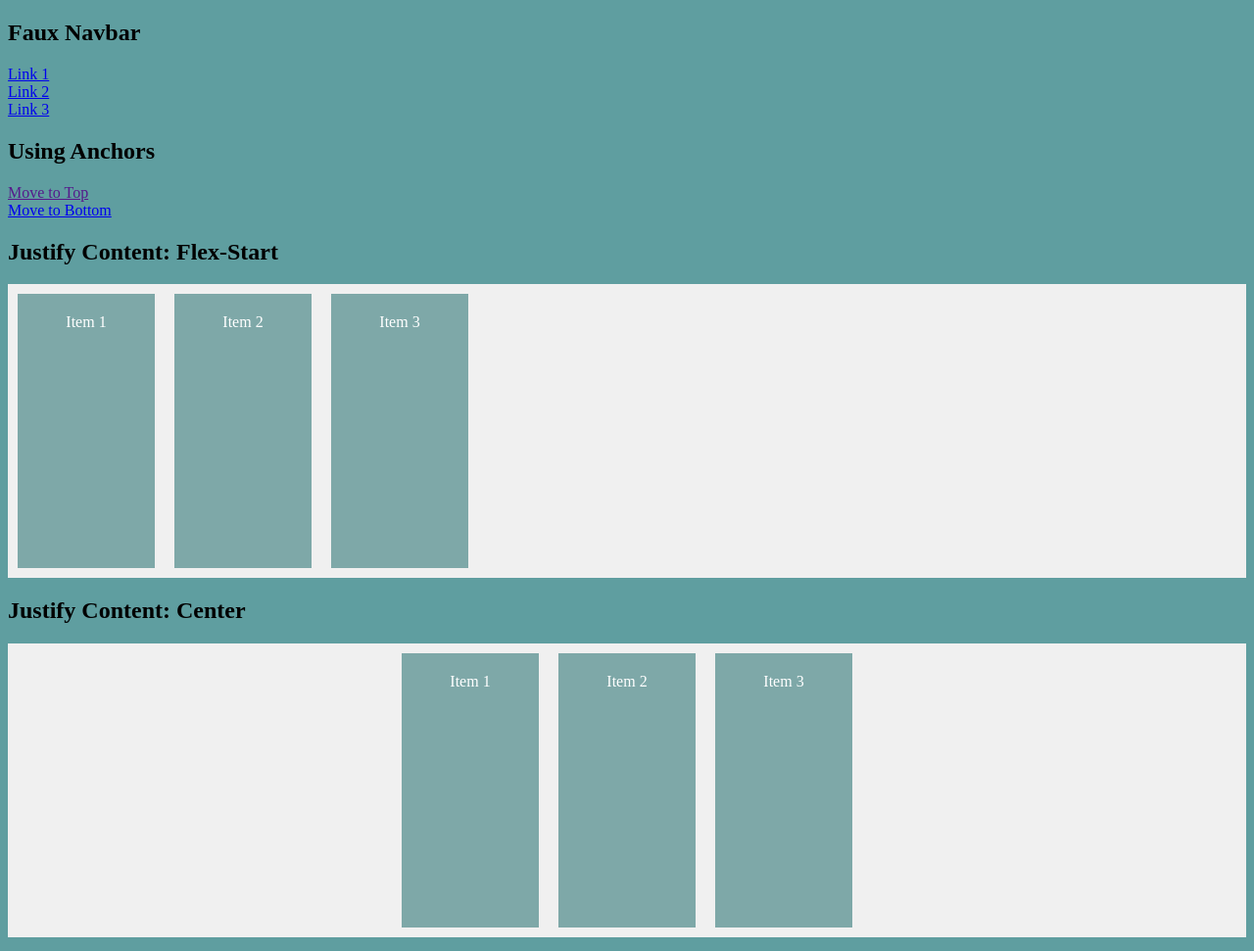
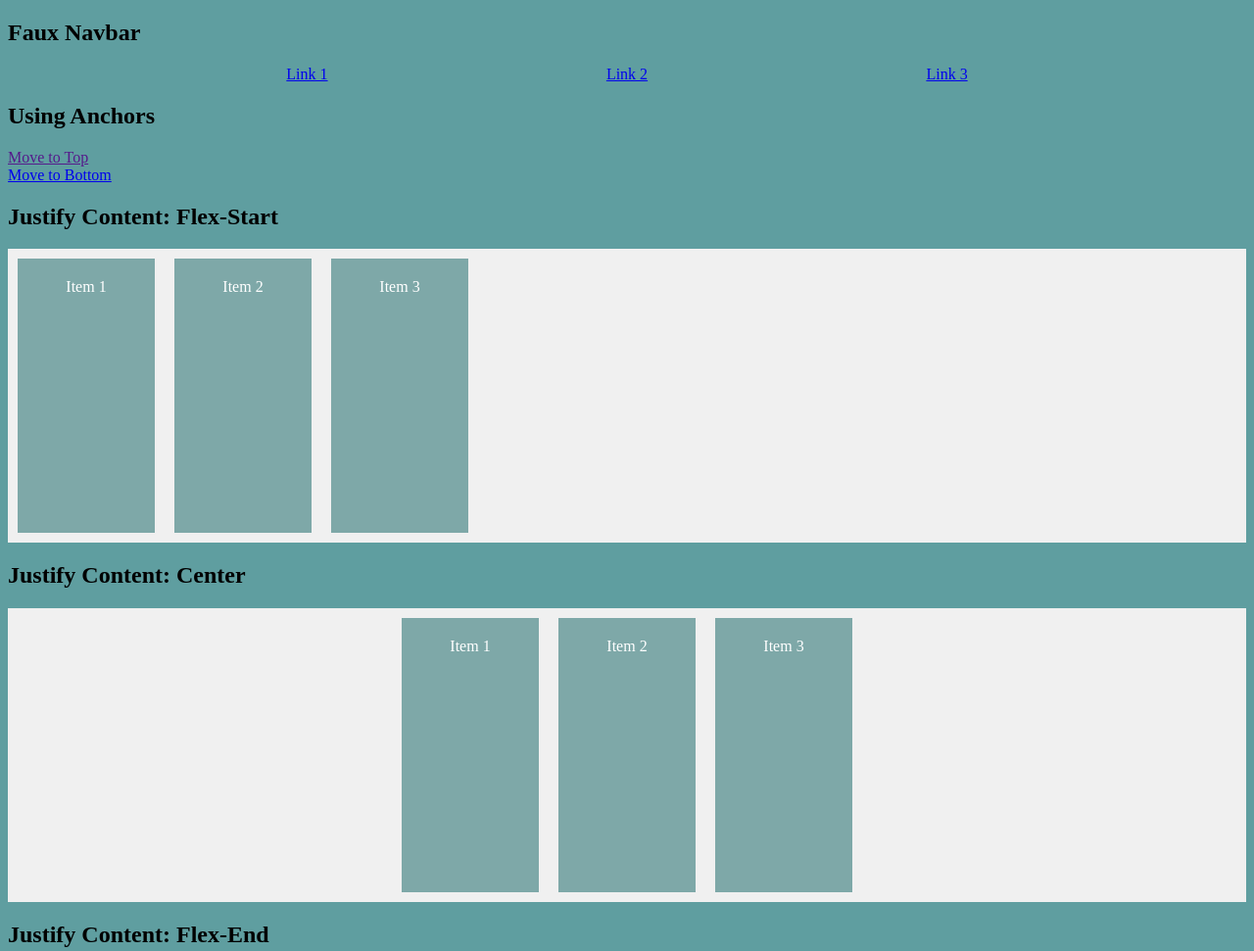
Before and after one commit to EphectiveTofu/day3cssflex, a plain HTML site: page index.html in a window 1280 px wide. Shown: the top 971 px of the page at 98% size. Drawn offline with Linux system fonts and the light colour scheme.

Commit message:
flex added

```diff
--- a/index.html
+++ b/index.html
@@ -11,7 +11,7 @@
 <body>
     <!-- Lets create a nav bar  -->
     <h2 id="top">Faux Navbar</h2>
-    <div>
+    <div class="my-nav">
         <div>
             <a href="./pages/newpage.html">Link 1</a>
         </div>
--- a/style/styles.css
+++ b/style/styles.css
@@ -2,7 +2,10 @@ body {
     background-color: cadetblue;
 }
 
-
+.my-nav {
+   display: flex;
+   justify-content:space-evenly ;
+}
 
 
 .flex-container {
```
